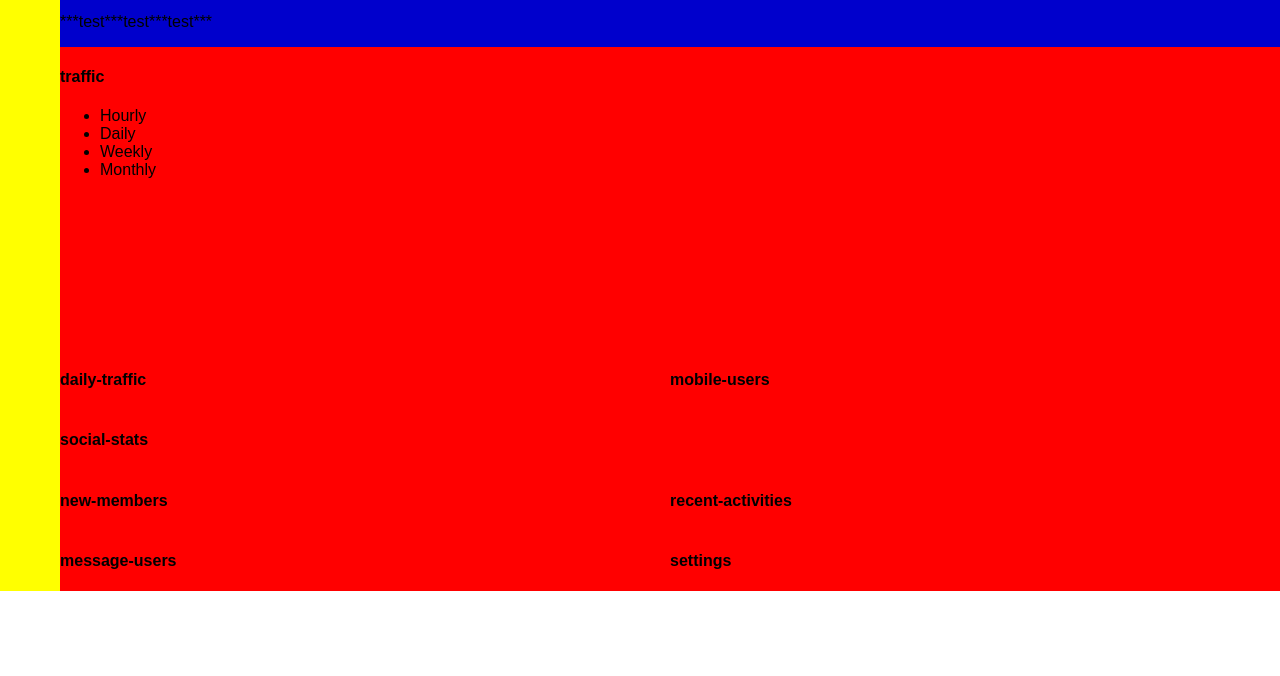
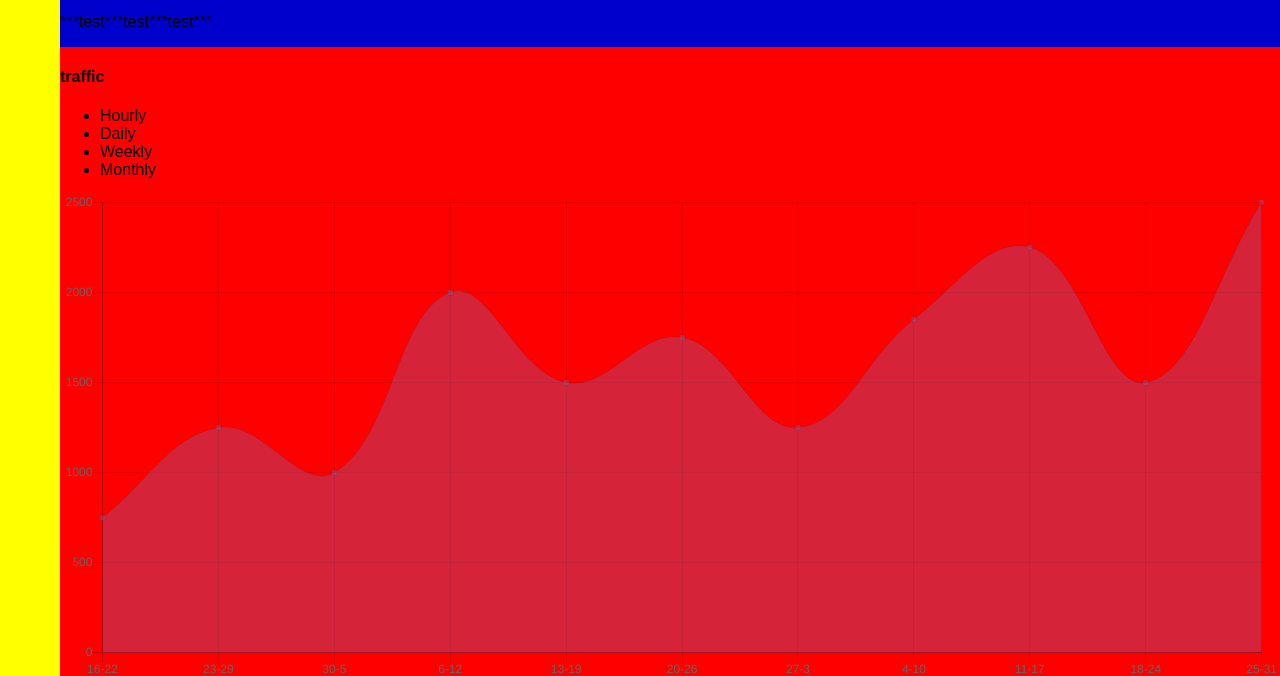
Before and after one commit to Malvado996/Web-Dashboard, a plain HTML site: page index.html in a window 1280 px wide. Shown: the part 131-807 px from the top of the page. Drawn offline with nearby package versions, Linux system fonts and the light colour scheme.

Commit message:
line chart/ javascript
added javascript for traffic line chart

```diff
--- a/index.html
+++ b/index.html
@@ -87,5 +87,7 @@
 
   </main>
 </div>
+  <script src="https://cdnjs.cloudflare.com/ajax/libs/Chart.js/2.5.0/Chart.min.js"></script>
+  <script src="js/main.js"></script>
 </body>
 </html>
--- /dev/null
+++ b/js/main.js
@@ -0,0 +1,64 @@
+console.log('hello world');
+
+let trafficCanvas = document.getElementById('traffic-chart');
+
+// trafficData =================================================================
+let trafficData = {
+  labels: [
+    "16-22",
+    "23-29",
+    "30-5",
+    "6-12",
+    "13-19",
+    "20-26",
+    "27-3",
+    "4-10",
+    "11-17",
+    "18-24",
+    "25-31"
+  ],
+  datasets: [{
+    data: [
+      750,
+      1250,
+      1000,
+      2000,
+      1500,
+      1750,
+      1250,
+      1850,
+      2250,
+      1500,
+      2500
+    ],
+    backgroundColor: 'rgba(116, 119, 191, .3)',
+    borderWidth: 1,
+  }]
+};
+
+// trafficOptions ==============================================================
+
+let trafficOptions = {
+  aspectRatio: 2.5,
+  animation: {
+    duration: 0
+  },
+  scales: {
+    yAxes: [{
+      ticks: {
+        beginAtZero:true
+      }
+    }]
+  },
+  legend: {
+    display: false
+  }
+};
+
+// trafficChart ================================================================
+
+let trafficChart = new Chart(trafficCanvas, {
+  type: 'line',
+  data: trafficData,
+  options: trafficOptions
+});
```
